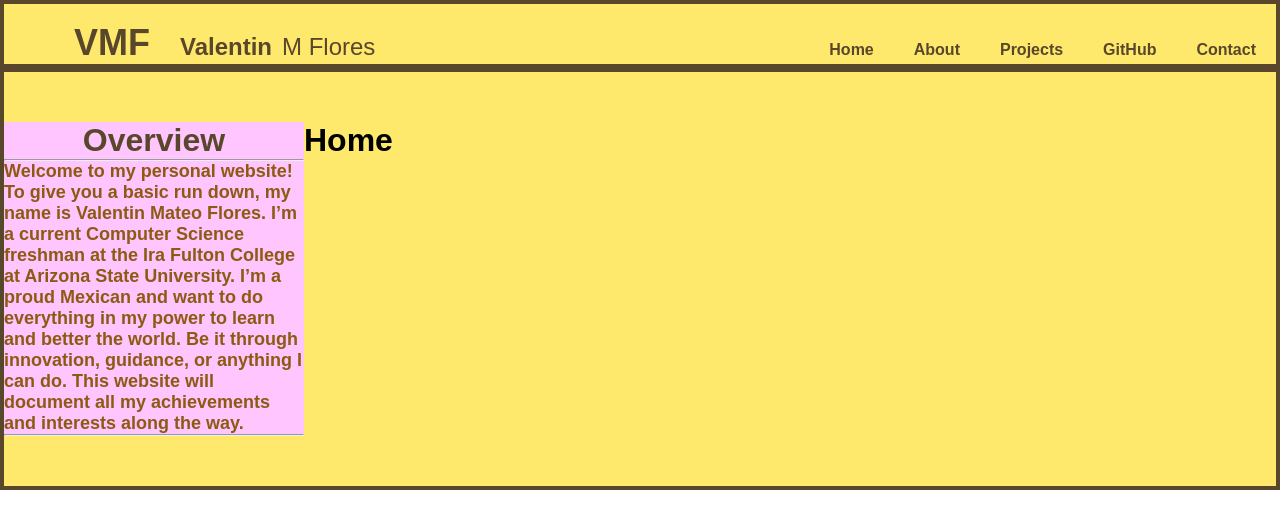
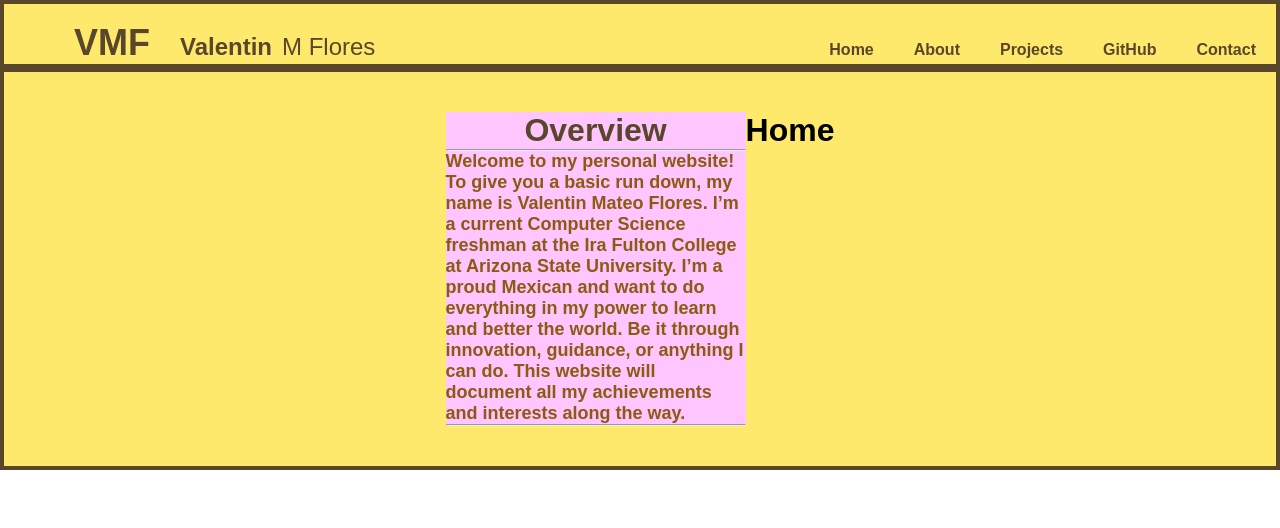
Before and after one commit to FloresVal07/vmf-portfolio, a React (Vite) app: page / in a window 1280 px wide. Shown: the top 528 px of the page. Built offline with nearby package versions, Linux system fonts and the light colour scheme.

Commit message:
Changed Spacing For Home Top

```diff
--- a/src/Pages/Home.css
+++ b/src/Pages/Home.css
@@ -1,6 +1,7 @@
 #home{
     display: flex;
-    padding:50px 0px 50px 0px;
+    justify-content: center;
+    padding:40px 0px 40px 0px;
 }
 .overview{
     text-align: center;
```
